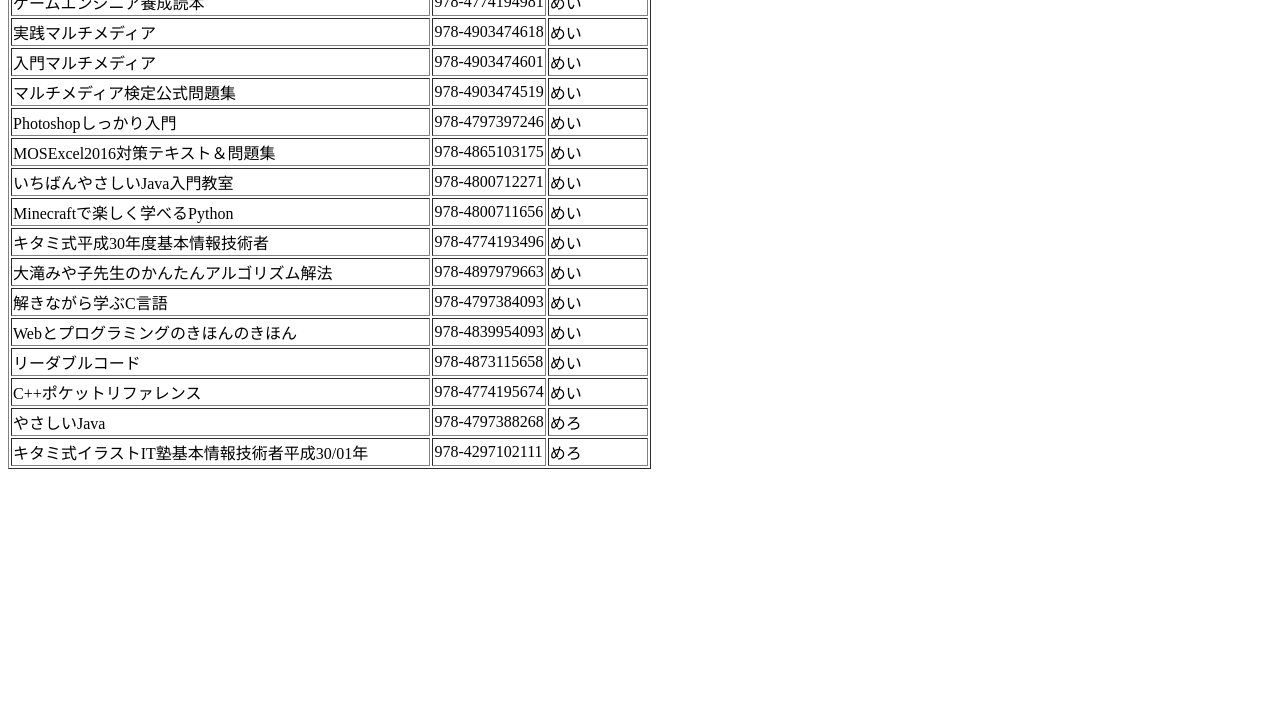
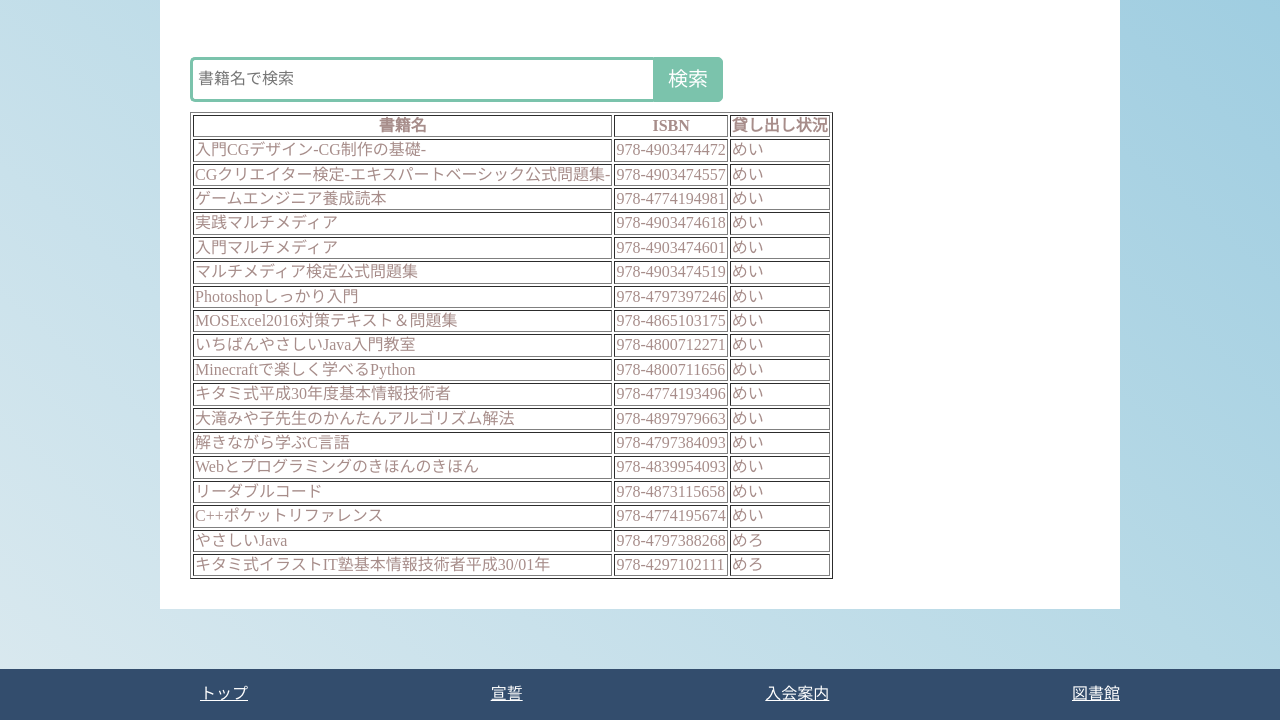
Before and after one commit to yuto-club/www, a plain HTML site: page library.html in a window 1280 px wide. Shown: the part 386-1106 px from the top of the page. Before the commit the page ends 863 px from the top, so only its background shows below. Drawn offline with Linux system fonts and the light colour scheme.

Commit message:
図書機能CSS適用

```diff
--- a/library.html
+++ b/library.html
@@ -1,22 +1,39 @@
 <!DOCTYPE html>
 <html>
 <head>
-<title>ゆうとクラブの図書館</title>
+<title>ゆうとクラブ</title>
 <meta charset="utf-8">
-
-<script src="./scripts/library.js"></script>
+<script type="text/javascript" src="scripts/library.js"></script>
+<link rel="stylesheet" type="text/css" href="styles/normalize.css">
+<link rel="stylesheet" type="text/css" href="styles/main.css">
 </head>
 <body>
-    <h1>ゆうとクラブの図書館</h1>
-    <h2>ルール</h2>
+    <header>
+        <div class="container">
+            <h1>ゆうとクラブ</h1>
+            <div class="ruby-toggle">
+                <div class="toggle-switch">
+                    <input id="toggle" class="toggle-input" type='checkbox' onclick="document.body.classList.toggle( 'ruby_flag' );"  />
+                    <label for="toggle" class="toggle-label" />
+                </div>
+                ふりがな
+            </div>
+        </div>
+    </header>
+    <div class="container">
+        <main>
+            <h2>図書館</h2>
+            <h3>ルール</h3>
             <ol>
                 <li>貸し出し状況に名前が入ってる場合は貸し出しできない。</li>
                 <li>利用できるのは会員のみ。</li>
                 <li>借りた書籍は15日以内に返す。</li>
                 <li>借りる場合は、着払い。返す場合は、送料を借りた人が支払う。</li>
             </ol>
-    <input type="text" id="keyword"placeholder="書籍名で検索" />
-    <input type="submit" id="search" value="検索">
+            <div class="search">
+                <input class="searchTerm" type="text" id="keyword" placeholder="書籍名で検索" />
+                <input class="searchButton" type="submit" id="search" value="検索" />
+            </div>
             <table border=1 id="list">
                 <tr>
                     <th>書籍名</th>
@@ -117,5 +134,17 @@
                     <td>めろ</td>
                 </tr>
             </table>
+        </main>
+    </div>
+    <footer>
+        <div class="container">
+            <ul>
+                <li><a href="index.html/#menu">トップ</a></li>
+                <li><a href="oath.html">宣誓</a></li>
+                <li><a href="joinus.html">入会案内</a></li>
+                <li><a href="library.html">図書館</a></li>
+            </ul>
+        </div>
+    </footer>
 </body>
 </html>
--- a/styles/main.css
+++ b/styles/main.css
@@ -124,3 +124,39 @@
 .ruby-toggle{
     color:white;
 }
+.search {
+  margin-top:60px;
+  width: 100%;
+  position: relative;
+  display: flex;
+}
+
+.searchTerm {
+  width: 50%;
+  border: 3px solid #7BC3AC;
+  border-right: none;
+  padding: 5px;
+  height: 29px;
+  border-radius: 5px 0 0 5px;
+  outline: none;
+  color: #9DBFAF;
+}
+
+.searchTerm:focus{
+  color: #00B4CC;
+}
+
+.searchButton {
+  width: 70px;
+  height: 45px;
+  border: 1px solid #7BC3AC;
+  background: #7BC3AC;
+  text-align: center;
+  color: #fff;
+  border-radius: 0 5px 5px 0;
+  cursor: pointer;
+  font-size: 20px;
+}
+table{
+    margin-top: 10px;
+}
```
Lines whose indentation alone changed are shown as unchanged.
